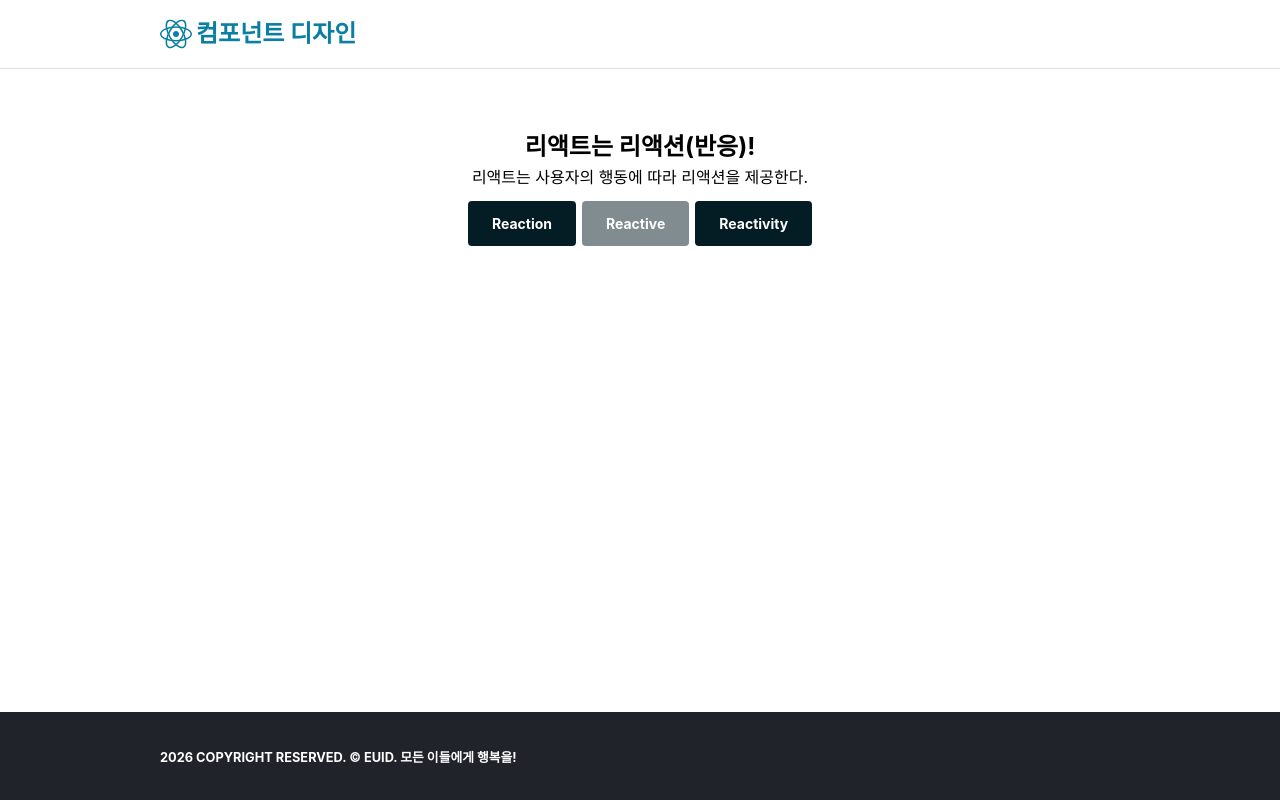
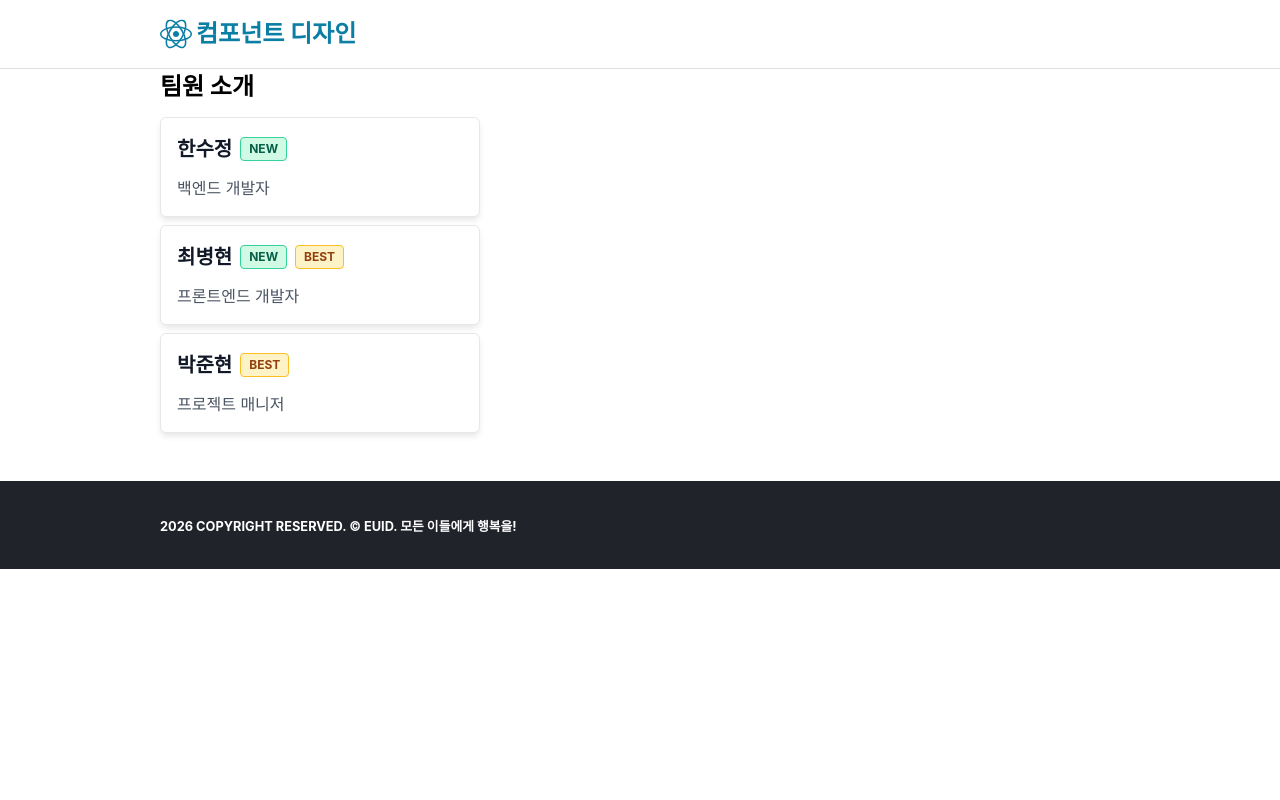
Before and after one commit to sasasak/likelion-16th-react, a React (Vite) app in the folder learning-react/02-State-이벤트-핸들링/: page / in a window 1280 px wide. Built offline with nearby package versions, Linux system fonts and the light colour scheme.

Commit message:
learn. 조건부 렌더링 - ConditionalRendering - ProfileCard

```diff
--- a/learning-react/02-State-이벤트-핸들링/src/app/index.tsx
+++ b/learning-react/02-State-이벤트-핸들링/src/app/index.tsx
@@ -1,11 +1,5 @@
-// import Header from '@/components/Header'
-// import Footer from '@/components/Footer'
-// import Image from '@/components/Image'
-// import Section from '@/components/Section'
-// import Button from '@/components/Button'
-
-import { Header, Footer, Image, Section, Button } from '@/components'
-
+import { Footer, Header, Image, Wrapper } from '@/components'
+import { ConditionalRendering } from '@/learns'
 import S from './style.module.css'
 
 export default function App() {
@@ -18,21 +12,11 @@ export default function App() {
         </h2>
       </Header>
 
-      <Section title="리액트는 리액션(반응)!" isShowTitle>
-        <p>리액트는 사용자의 행동에 따라 리액션을 제공한다.</p>
-        <div
-          lang="en"
-          style={{ display: 'flex', gap: 6, marginBlockStart: 12 }}
-        >
-          <Button onNoti={() => alert('리액션!')}>Reaction</Button>
-          <Button onNoti={() => alert('리액티브!')} isDisabled>
-            Reactive
-          </Button>
-          <Button onNoti={() => alert('리액티비티!')}>Reactivity</Button>
-        </div>
-      </Section>
+      <Wrapper>
+        <ConditionalRendering />
+      </Wrapper>
 
-      <div data-placeholder />
+      {/* <div data-placeholder /> */}
 
       <Footer slogan={'모든 이들에게 행복을!'} />
     </div>
--- a/learning-react/02-State-이벤트-핸들링/src/components/index.ts
+++ b/learning-react/02-State-이벤트-핸들링/src/components/index.ts
@@ -13,3 +13,4 @@ export { default as Footer } from './Footer'
 export { default as Header } from './Header'
 export { default as Image } from './Image'
 export { default as Section } from './Section'
+export { default as Wrapper} from './Wrapper'
--- a/learning-react/02-State-이벤트-핸들링/src/learns/ConditionalRendering/ProfileCard/index.tsx
+++ b/learning-react/02-State-이벤트-핸들링/src/learns/ConditionalRendering/ProfileCard/index.tsx
@@ -8,20 +8,33 @@ import S from './style.module.css'
  * - isBest
  */
 
-function ProfileCard() {
-  const name = '박종우'
-  const role = '프론트엔드 개발자'
+interface ProfileCardProps {
+  name: string
+  role: string
+  isNew?: boolean
+  isBest?: boolean
+}
 
+function ProfileCard({
+  name,
+  role,
+  isNew = false,
+  isBest = false,
+}: ProfileCardProps) {
   return (
     <article className={S.card}>
       <header className={S.header}>
         <h3 className={S.name}>{name}</h3>
+        {isNew && (
           <span className={`${S.badge} ${S.badgeNew}`} aria-label="신규 입사자">
             NEW
           </span>
+        )}
+        {isBest && (
           <span className={`${S.badge} ${S.badgeBest}`} aria-label="우수 사원">
             BEST
           </span>
+        )}
       </header>
       <p className={S.role}>{role}</p>
     </article>
--- a/learning-react/02-State-이벤트-핸들링/src/learns/ConditionalRendering/index.tsx
+++ b/learning-react/02-State-이벤트-핸들링/src/learns/ConditionalRendering/index.tsx
@@ -1,3 +1,4 @@
+import ProfileCard from './ProfileCard'
 import S from './style.module.css'
 
 function ConditionalRendering() {
@@ -13,15 +14,13 @@ function ConditionalRendering() {
       <h2>팀원 소개</h2>
       <ul className={S.profileList}>
         <li>
-          <div data-placeholder />
+          <ProfileCard name="한수정" role="백엔드 개발자" isNew />
         </li>
-
         <li>
-          <div data-placeholder />
+          <ProfileCard name="최병현" role="프론트엔드 개발자" isNew isBest />
         </li>
-
         <li>
-          <div data-placeholder />
+          <ProfileCard name="박준현" role="프로젝트 매니저" isBest />
         </li>
       </ul>
     </div>
--- a/learning-react/02-State-이벤트-핸들링/src/learns/ConditionalRendering/style.module.css
+++ b/learning-react/02-State-이벤트-핸들링/src/learns/ConditionalRendering/style.module.css
@@ -1,6 +1,7 @@
 .container {
   display: flex;
   flex-direction: column;
+  justify-content: start;
   gap: 12px;
 }
 
--- a/learning-react/02-State-이벤트-핸들링/src/learns/index.ts
+++ b/learning-react/02-State-이벤트-핸들링/src/learns/index.ts
@@ -3,6 +3,9 @@
 // ---------------------------
 
 // 1. 조건부 렌더링 : learn/ConditionalRendering
+
+export {default as ConditionalRendering} from './ConditionalRendering'
+
 // 2. State 기초 : learn/ComponentState
 // 3. 이벤트 핸들링 : learn/EventHandling
 // 4. State 업데이트 : learn/UpdateState
```
Lines whose indentation alone changed are shown as unchanged.
